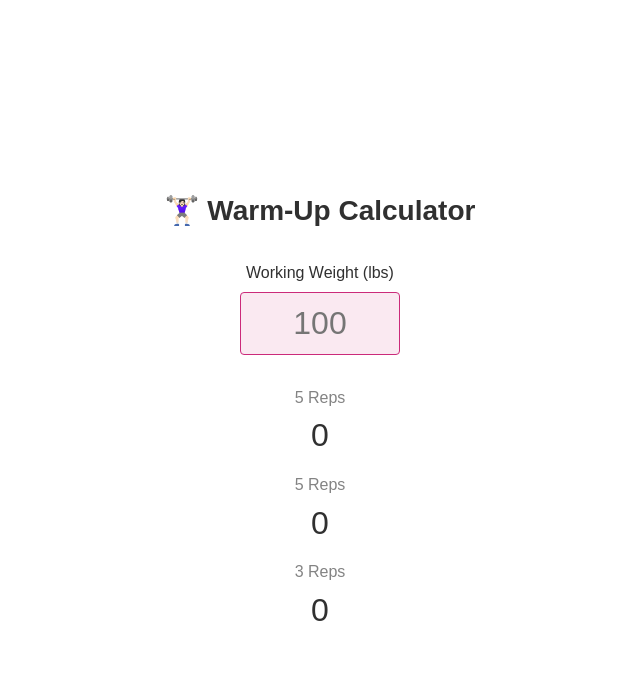
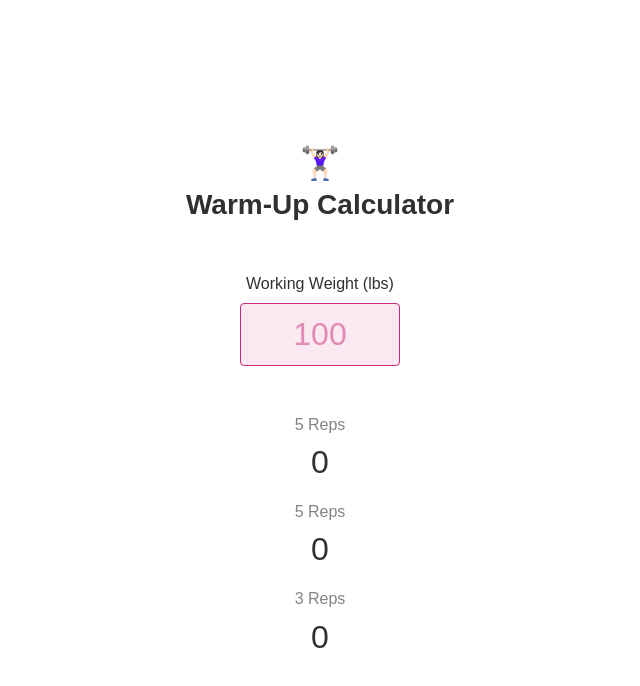
Before and after one commit to kelbyhawn/warm-up-calculator, a Next.js app: page / in a window 1280 px wide. Shown: the top 686 px of the page, without its empty margins (320-960 px from the left). Built offline with nearby package versions, Linux system fonts and the light colour scheme; a web font is replaced by a local one.

Commit message:
UI improvements (#3)

```diff
--- a/src/Container.tsx
+++ b/src/Container.tsx
@@ -17,7 +17,8 @@ function Container() {
   return (
     <main>
       <section>
-        <h1>🏋🏻‍♀️ Warm-Up Calculator</h1>
+        <span>🏋🏻‍♀️</span>
+        <h1>Warm-Up Calculator</h1>
         <WeightInput value={weight} onChange={handleOnChange} />
         <SetsOutput weight={weight} />
       </section>
--- a/src/app/page.scss
+++ b/src/app/page.scss
@@ -17,6 +17,7 @@ main {
 
 h1 {
   font-size: 1.75rem;
+  margin: 0;
 }
 
 h2 {
@@ -32,10 +33,14 @@ p {
   font-weight: 500;
 }
 
+span {
+  font-size: 2rem;
+}
+
 label {
   font-weight: 500;
   width: 10rem;
-  margin: 2rem auto;
+  margin: 3rem auto;
   display: flex;
   flex-direction: column;
   gap: 0.5rem;
@@ -43,12 +48,17 @@ label {
 
 input {
   all: unset;
+  cursor: text;
   color: $color-accent;
   background: rgba($color-accent, 0.1);
   border: 1px solid $color-accent;
   font-size: 2rem;
   border-radius: 0.25rem;
   padding-block: 0.5rem;
+
+  &::placeholder {
+    color: rgba($color-accent, 0.5);
+  }
 
   // Hide increment buttons
   // Chromium/Webkit browsers
```
